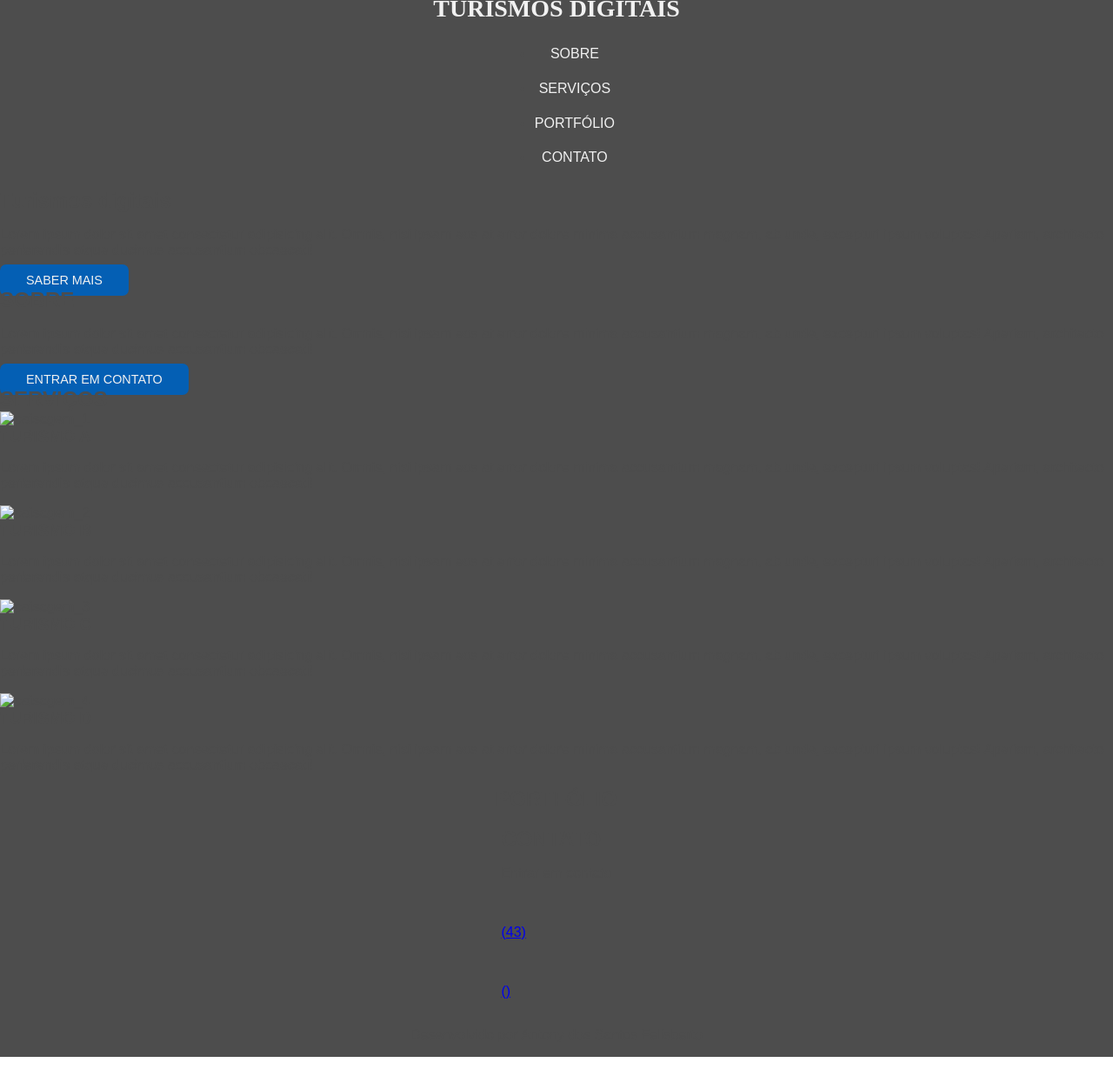
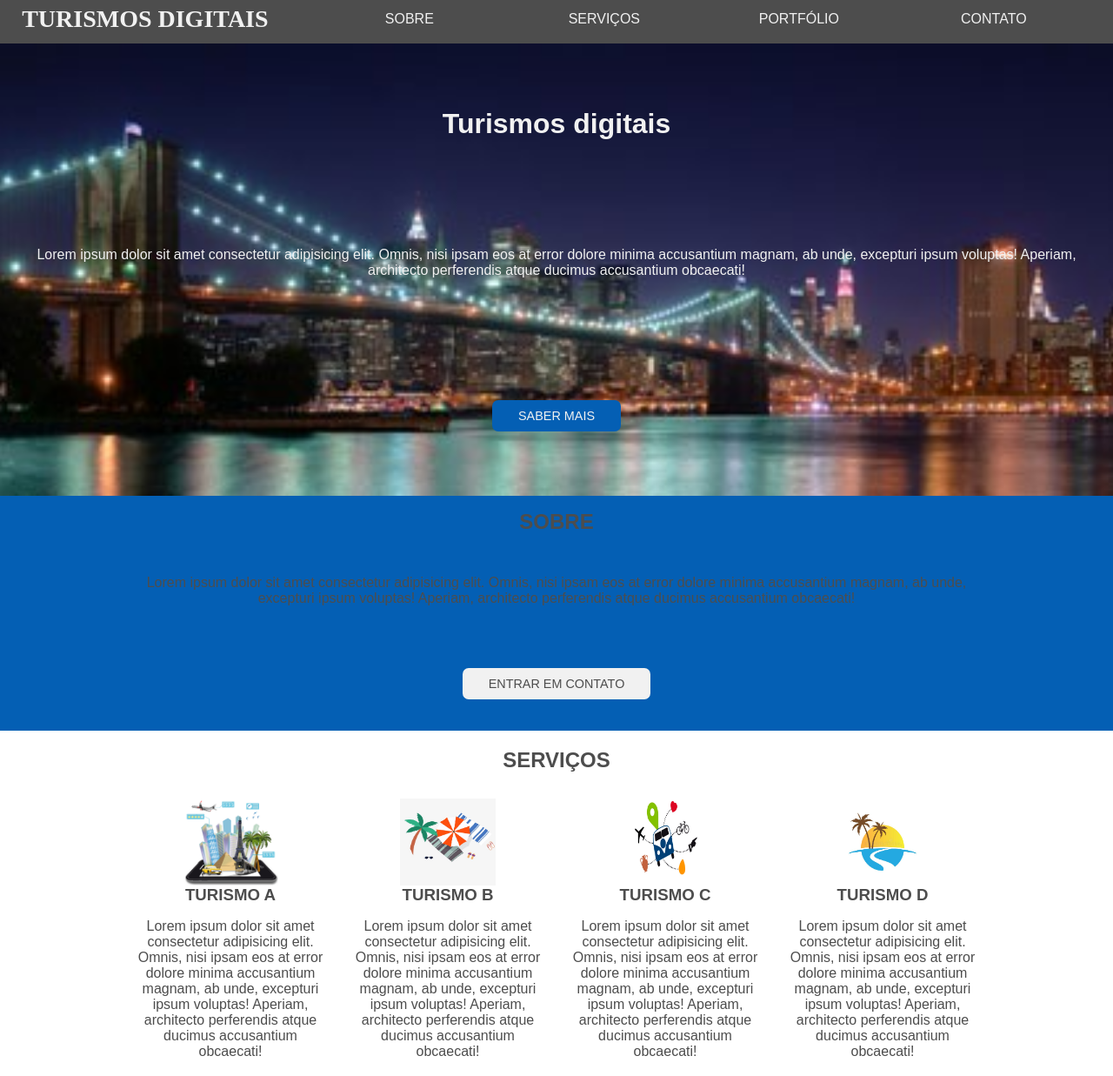
Before and after one commit to AntonyFelisberto/site_turismo, a plain HTML site: page projeto/index.html in a window 1280 px wide. Shown: the part 6-1243 px from the top of the page at 87% size. Before the commit the page ends 1221 px from the top, so only its background shows below. Drawn offline with Linux system fonts and the light colour scheme.

Commit message:
finalizando correções e ajustes

```diff
--- a/projeto/css/style.css
+++ b/projeto/css/style.css
@@ -33,6 +33,16 @@ nav > a {
     font-family: serif;
 }
 
+nav ul {
+    list-style: none;
+    padding: 0;
+    margin: 0;
+    display: flex;
+    flex-direction: column;
+    align-items: center;
+    width: 100%;
+}
+
 nav ul li {
     text-align: center;
     width: 100%;
@@ -50,3 +60,158 @@ nav ul li a {
 nav ul :hover {
     background-color: #A4A4A4;
 }
+
+header {
+    background-image: url("../img/fundo.jpg");
+    background-size: cover;
+    background-position: center;
+    background-repeat: no-repeat;
+    color: #f1f1f1;
+    display: flex;
+    flex-direction: column;
+    align-items: center;
+    text-align: center;
+    padding: 20px;
+}
+
+header p {
+    margin-bottom: 2em;
+}
+
+#sobre {
+    display: flex;
+    flex-direction: column;
+    align-items: center;
+    text-align: center;
+    padding: 0 20px 20px;
+    background-color: #045FB4;
+}
+
+#sobre .botao {
+    background-color: #f1f1f1;
+    color: #4d4d4d;
+}
+
+#sobre p {
+    margin-bottom: 2.5em;
+    max-width: 1000px;
+}
+
+#servicos {
+    padding: 20px;
+    display: flex;
+    flex-direction: column;
+    align-items: center;
+}
+
+#servicos div {
+    display: flex;
+    flex-direction: column;
+    align-items: center;
+    text-align: center;
+    margin-top: 30px;
+}
+
+#portfolio {
+    display: flex;
+    flex-direction: column;
+    align-items: center;
+    padding-top: 20px;
+}
+
+#portfolio h2 {
+    margin-bottom: 20px;
+    justify-content: center;
+    text-align: center;
+}
+
+#portfolio img {
+    width: 100%;
+}
+
+#contato {
+    display: flex;
+    flex-direction: column;
+    align-items: center;
+    text-align: center;
+    padding-top: 20px;
+}
+
+footer {
+    text-align: center;
+    padding: 10px;
+    background-color: #4d4d4d;
+    color: #f1f1f1;
+}
+
+@media screen and (min-width:768px){
+    nav {
+        flex-direction: row;
+        justify-content: space-around;
+    }
+
+    nav ul {
+        list-style: none;
+        flex-direction: row;
+        width: 70%;
+    }
+
+    header {
+        height: 60vh;
+        justify-content: space-around;
+    }
+
+    #sobre {
+        height: 250px;
+        height: 30vh;
+        justify-content: space-around;
+        min-height: 250px;
+    }
+
+    #servicos {
+        flex-direction: row;
+        flex-wrap: wrap;
+        align-items: flex-start;
+        max-width: 1000px;
+        margin: 0 auto;
+    }
+
+    #servicos h2 {
+        text-align: center;
+        width: 100%;
+    }
+
+    #servicos div {
+        flex-grow: 1;
+        flex-basis: 150px;
+        padding: 0 10px;
+    }
+
+    #portfolio {
+        flex-direction: row;
+        flex-wrap: wrap;
+    }
+
+    #portfolio h2 {
+        width: 100%;
+        justify-content: center;
+        text-align: center;
+    }
+
+    #portfolio img{
+        width: 33%;
+    }
+
+    #contato {
+        flex-direction: row;
+        flex-wrap: wrap;
+        justify-content: center;
+        max-width: 500px;
+        margin: 0 auto;
+    }
+
+    #contato h2,
+    #contato p {
+        width: 100%;
+    }
+}
--- a/projeto/index.html
+++ b/projeto/index.html
@@ -16,6 +16,7 @@
             <li><a href="#contato">CONTATO</a></li>
 
         </ul>
+    </nav>
 
     <header>
         <h1>Turismos digitais</h1>
@@ -32,22 +33,22 @@
     <section id="servicos">
         <h2>SERVIÇOS</h2>
         <div>
-                <img src="" alt="paisagem_1" width="110px" height="100px">
+            <img src="img/tec.png" alt="paisagem_1" width="110px" height="100px">
             <h3>TURISMO A</h3>
             <p>Lorem ipsum dolor sit amet consectetur adipisicing elit. Omnis, nisi ipsam eos at error dolore minima accusantium magnam, ab unde, excepturi ipsum voluptas! Aperiam, architecto perferendis atque ducimus accusantium obcaecati!</p>
         </div>
         <div>
-                <img src="" alt="paisagem_2" width="110px" height="100px">
+            <img src="img/tec2.jpg" alt="paisagem_2" width="110px" height="100px">
             <h3>TURISMO B</h3>
             <p>Lorem ipsum dolor sit amet consectetur adipisicing elit. Omnis, nisi ipsam eos at error dolore minima accusantium magnam, ab unde, excepturi ipsum voluptas! Aperiam, architecto perferendis atque ducimus accusantium obcaecati!</p>
         </div>
         <div>
-                <img src="" alt="paisagem_3" width="110px" height="100px">
+            <img src="img/tec3.png" alt="paisagem_3" width="110px" height="100px">
             <h3>TURISMO C</h3>
             <p>Lorem ipsum dolor sit amet consectetur adipisicing elit. Omnis, nisi ipsam eos at error dolore minima accusantium magnam, ab unde, excepturi ipsum voluptas! Aperiam, architecto perferendis atque ducimus accusantium obcaecati!</p>
         </div>
         <div>
-                <img src="" alt="paisagem_4" width="110px" height="100px">
+            <img src="img/tec4.jpg" alt="paisagem_4" width="110px" height="100px">
             <h3>TURISMO D</h3>
             <p>Lorem ipsum dolor sit amet consectetur adipisicing elit. Omnis, nisi ipsam eos at error dolore minima accusantium magnam, ab unde, excepturi ipsum voluptas! Aperiam, architecto perferendis atque ducimus accusantium obcaecati!</p>
         </div>
@@ -55,24 +56,24 @@
 
     <section id="portfolio">
         <h2>PORTFÓLIO</h2>
-            <img src="" alt="">
-            <img src="" alt="">
-            <img src="" alt="">
-            <img src="" alt="">
-            <img src="" alt="">
-            <img src="" alt="">
+        <img src="img/rio1.jpg" alt="Rio S Francisco">
+        <img src="img/rio2.jpg" alt="Rio S Francisco">
+        <img src="img/rio1.jpg" alt="Rio S Francisco">
+        <img src="img/rio2.jpg" alt="Rio S Francisco">
+        <img src="img/rio1.jpg" alt="Rio S Francisco">
+        <img src="img/rio2.jpg" alt="Rio S Francisco">
     </section>
 
     <section id="contato">
         <h2 id="contato">CONTATO</h2>
         <p>Entrar em contato</p>
         <div>
-                <img src="" alt="" width="50px">
-                    <p><a href="tel:xx999996666">(43)</a></p>
+            <img src="img/fone.png" alt="" width="50px">
+                <p><a href="tel:43932819726">(43)93281-9726</a></p>
             </img>
 
-                <img src="" alt="" width="50px">
-                    <p><a href="mailto:testes@gmail.com">()</a></p>
+            <img src="img/contato.png" alt="" width="50px">
+                <p><a href="mailto:testes@gmail.com">Enviar E-Mail</a></p>
             </img>
         </div>
     </section>
@@ -80,6 +81,6 @@
     <footer>
         <p>Desenvolvido por Antony dos Santos Felisberto</p>
     </footer>
-    </nav>
+
 </body>
 </html>
```
Also changed, not shown: projeto/img/contato.png (added), projeto/img/fone.png (added), projeto/img/fundo.jpg (added), projeto/img/rio1.jpg (added), projeto/img/rio2.jpg (added), projeto/img/tec.png (added), projeto/img/tec2.jpg (added), projeto/img/tec3.png (added), projeto/img/tec4.jpg (added). Lines whose indentation alone changed are shown as unchanged.
